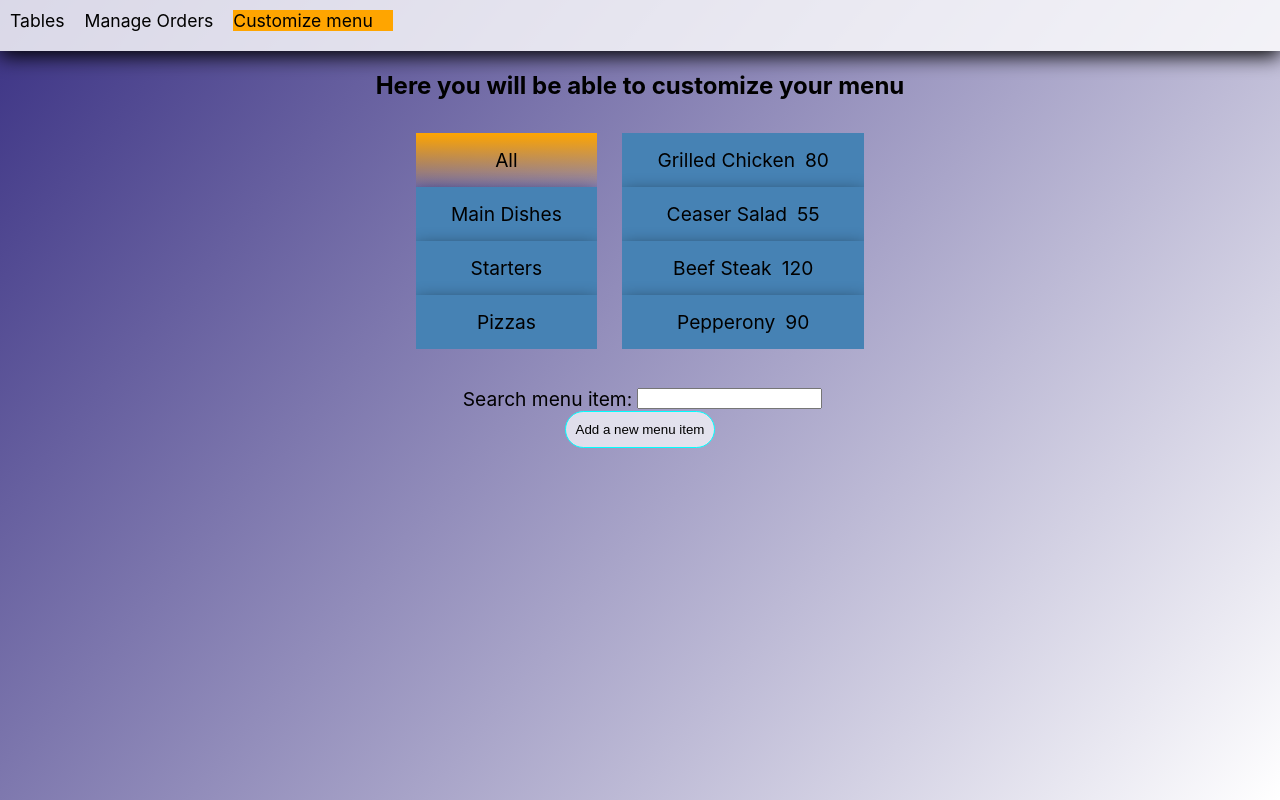
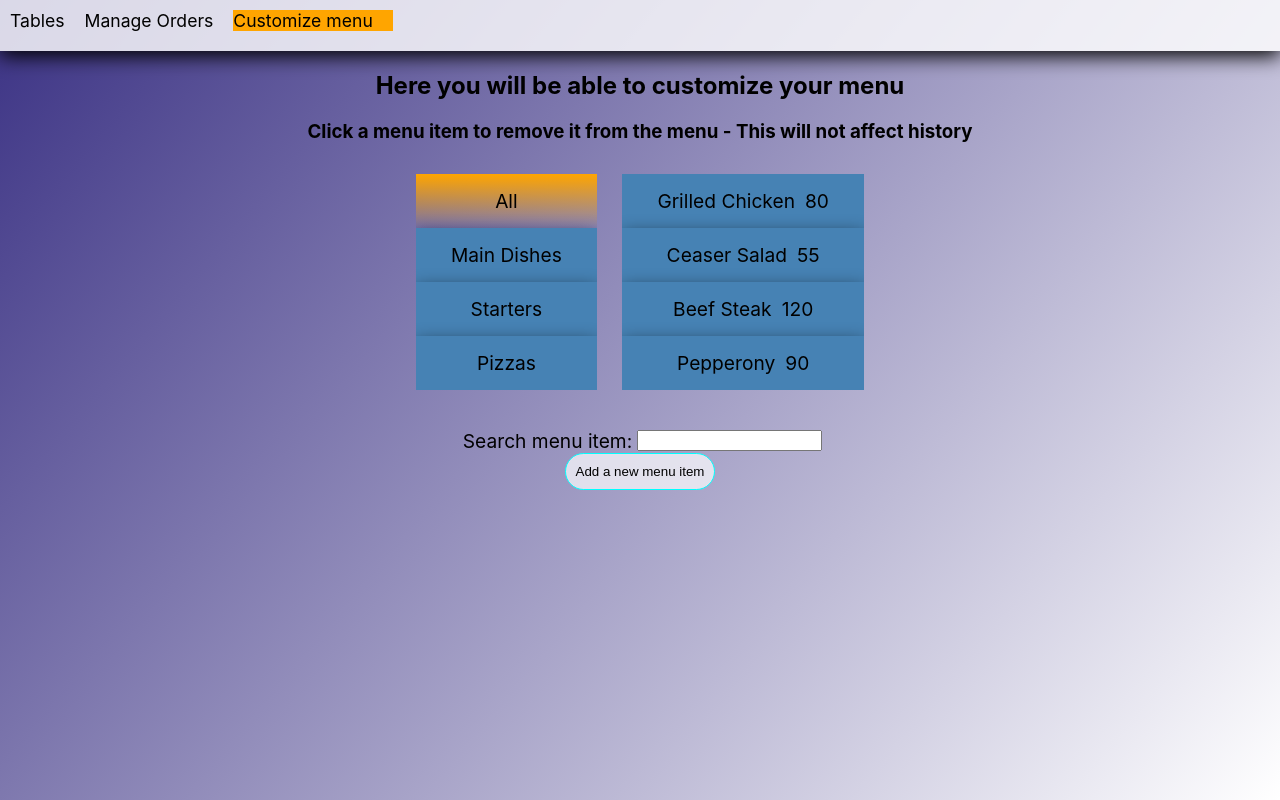
Before and after one commit to catsmonster/Restaurant-app, a React (Create React App) app: page / in a window 1280 px wide. Both pictures are taken after a click on the item "Customize menu". Built offline with nearby package versions, Linux system fonts and the light colour scheme.

Commit message:
made tempTables a state, now it's possible to make items on the menu not active

```diff
--- a/src/components/CustomizeMenu/CustomizeMenu.js
+++ b/src/components/CustomizeMenu/CustomizeMenu.js
@@ -1,9 +1,8 @@
 import React from 'react';
-import {tempMenu} from "../Menu/tempMenu";
 import './CustomizeMenu.css'
 import CategoriesWithMenu from "../Menu/CategoriesWithMenu";
 
-const CustomizeMenu = ({menuInput, setMenuInput, addNewItemtoMenu, setAddNewItemtoMenu, setTempTables, setCategoryActive, categoryActive, setMenuSearch, tempTables, path, clickedTable, menuSearch, selectedCategory, setSelectedCategory}) => {
+const CustomizeMenu = ({menuInput, setMenuInput, addNewItemtoMenu, setAddNewItemtoMenu, setTempTables, setCategoryActive, categoryActive, setMenuSearch, tempTables, path, clickedTable, menuSearch, selectedCategory, setSelectedCategory, tempMenu, setTempMenu}) => {
     const updateMenu = () => {
         let existingItems = [];
         for (let i=0; i<tempMenu.length; i++) {
@@ -46,10 +45,12 @@ const CustomizeMenu = ({menuInput, setMenuInput, addNewItemtoMenu, setAddNewItem
                     setMenuInput(updatedInput);
                 }}/>
                 <button className='addTable' onClick={()=> updateMenu()}>Add dish</button>
-                <CategoriesWithMenu setTempTables={setTempTables} setCategoryActive={setCategoryActive} categoryActive={categoryActive} setMenuSearch={setMenuSearch} tempTables={tempTables} path={path} clickedTable={clickedTable} menuSearch={menuSearch} selectedCategory={selectedCategory} setSelectedCategory={setSelectedCategory}/>
+                <h3>Click a menu item to remove it from the menu - This will not affect history</h3>
+                <CategoriesWithMenu setTempTables={setTempTables} setCategoryActive={setCategoryActive} categoryActive={categoryActive} setMenuSearch={setMenuSearch} tempTables={tempTables} path={path} clickedTable={clickedTable} menuSearch={menuSearch} selectedCategory={selectedCategory} setSelectedCategory={setSelectedCategory} setTempMenu={setTempMenu} tempMenu={tempMenu}/>
             </div> :
                 <div>
-                    <CategoriesWithMenu setTempTables={setTempTables} setCategoryActive={setCategoryActive} categoryActive={categoryActive} setMenuSearch={setMenuSearch} tempTables={tempTables} path={path} clickedTable={clickedTable} menuSearch={menuSearch} selectedCategory={selectedCategory} setSelectedCategory={setSelectedCategory}/>
+                    <h3>Click a menu item to remove it from the menu - This will not affect history</h3>
+                    <CategoriesWithMenu setTempTables={setTempTables} setCategoryActive={setCategoryActive} categoryActive={categoryActive} setMenuSearch={setMenuSearch} tempTables={tempTables} path={path} clickedTable={clickedTable} menuSearch={menuSearch} selectedCategory={selectedCategory} setSelectedCategory={setSelectedCategory} tempMenu={tempMenu} setTempMenu={setTempMenu}/>
                     <button className='addTable' onClick={() => setAddNewItemtoMenu(true)}>Add a new menu item</button>
                 </div>
             }
--- a/src/components/Orders/Orders.js
+++ b/src/components/Orders/Orders.js
@@ -1,11 +1,10 @@
 import React from 'react';
-import {tempMenu} from "../Menu/tempMenu";
 import './Orders.css'
 import RemoveMenu from "../RemoveMenu/RemoveMenu";
 import Scroll from "../Scroll";
 import CategoriesWithMenu from "../Menu/CategoriesWithMenu";
 
-const Orders = ({path, tempTables, clickedTable, setTempTables, logTables, setLogTables, setMenuSearch, menuSearch, selectedCategory, setSelectedCategory, categoryActive, setCategoryActive, getRelevantOrders, enumerateOrders}) => {
+const Orders = ({path, tempTables, clickedTable, setTempTables, logTables, setLogTables, setMenuSearch, menuSearch, selectedCategory, setSelectedCategory, categoryActive, setCategoryActive, getRelevantOrders, enumerateOrders, tempMenu, setTempMenu}) => {
 
 
     const waitingOrders = getRelevantOrders('waiting');
@@ -76,7 +75,7 @@ const Orders = ({path, tempTables, clickedTable, setTempTables, logTables, setLo
         return (
             <div>
                 <h1>This is da menu!</h1>
-                <CategoriesWithMenu setTempTables={setTempTables} setCategoryActive={setCategoryActive} categoryActive={categoryActive} setMenuSearch={setMenuSearch} tempTables={tempTables} path={path} clickedTable={clickedTable} menuSearch={menuSearch} selectedCategory={selectedCategory} setSelectedCategory={setSelectedCategory}/>
+                <CategoriesWithMenu setTempTables={setTempTables} setCategoryActive={setCategoryActive} categoryActive={categoryActive} setMenuSearch={setMenuSearch} tempTables={tempTables} path={path} clickedTable={clickedTable} menuSearch={menuSearch} selectedCategory={selectedCategory} setSelectedCategory={setSelectedCategory} tempMenu={tempMenu} setTempMenu={setTempMenu}/>
                 <h1>{`Table ${tempTables[clickedTable].id + 1} ordered the following items:`}</h1>
                 {selectedMenuArr.length > 0 && deliveredOrdersArr.length > 0 ?
                     <div className='orderHeaders'>
--- a/src/containers/App.js
+++ b/src/containers/App.js
@@ -25,6 +25,34 @@ function App() {
     tableActive: 'false',
     timeAdded: new Date()
   }]);
+  const [tempMenu, setTempMenu] = useState([{
+      id: 1,
+      name: 'grilled chicken',
+      price: 80,
+      category: 'main dishes',
+      active: true
+  },
+      {
+          id: 2,
+          name: 'ceaser salad',
+          price: 55,
+          category: 'starters',
+          active: true
+      },
+      {
+          id: 3,
+          name: 'beef steak',
+          price: 120,
+          category: 'main dishes',
+          active: true
+      },
+      {
+          id: 4,
+          name: 'pepperony',
+          price: 90,
+          category: 'pizzas',
+          active: true
+      }]);
 
 
     const resetWhenChangingPath = () => {
@@ -71,15 +99,14 @@ function App() {
         return arrCount;
     };
 
-
   return (
       <div className="App">
         <Navigation setNavActive={setNavActive} navActive={navActive} resetWhenChangingPath={resetWhenChangingPath} setPath={setPath} />
         {path === 'tables' ?
             <Tables clickedTable={clickedTable} setClickedTable={setClickedTable} clickCount={clickCount} setClickCount={setClickCount} setTempTables={setTempTables} tempTables={tempTables} path={path} setPath={setPath}/>
             : path.includes(`order_`) ?
-                <Orders path={path} enumerateOrders={enumerateOrders} getRelevantOrders={getRelevantOrders} categoryActive={categoryActive} setCategoryActive={setCategoryActive} selectedCategory={selectedCategory} setSelectedCategory={setSelectedCategory} menuSearch={menuSearch} setMenuSearch={setMenuSearch} logTables={logTables} setLogTables={setLogTables} tempTables={tempTables} clickedTable={clickedTable} setTempTables={setTempTables}/> : path.includes('customize') ?
-                <CustomizeMenu path={path} setSelectedCategory={setSelectedCategory} selectedCategory={selectedCategory} menuSearch={menuSearch} clickedTable={clickedTable} tempTables={tempTables} setMenuSearch={setMenuSearch} categoryActive={categoryActive} setCategoryActive={setCategoryActive} setTempTables={setTempTables} addNewItemtoMenu={addNewItemtoMenu} setAddNewItemtoMenu={setAddNewItemtoMenu} menuInput={menuInput} setMenuInput={setMenuInput} /> :
+                <Orders tempMenu={tempMenu} setTempMenu={setTempMenu} path={path} enumerateOrders={enumerateOrders} getRelevantOrders={getRelevantOrders} categoryActive={categoryActive} setCategoryActive={setCategoryActive} selectedCategory={selectedCategory} setSelectedCategory={setSelectedCategory} menuSearch={menuSearch} setMenuSearch={setMenuSearch} logTables={logTables} setLogTables={setLogTables} tempTables={tempTables} clickedTable={clickedTable} setTempTables={setTempTables}/> : path.includes('customize') ?
+                <CustomizeMenu tempMenu={tempMenu} setTempMenu={setTempMenu} path={path} setSelectedCategory={setSelectedCategory} selectedCategory={selectedCategory} menuSearch={menuSearch} clickedTable={clickedTable} tempTables={tempTables} setMenuSearch={setMenuSearch} categoryActive={categoryActive} setCategoryActive={setCategoryActive} setTempTables={setTempTables} addNewItemtoMenu={addNewItemtoMenu} setAddNewItemtoMenu={setAddNewItemtoMenu} menuInput={menuInput} setMenuInput={setMenuInput} /> :
                 <Statistics enumerateOrders={enumerateOrders} getRelevantOrders={getRelevantOrders} setTempTables={setTempTables} tempTables={tempTables} logTables={logTables}/>
         }
       </div>
```
Also changed, not shown: src/components/Menu/CategoriesWithMenu.js (+17 -9 lines).
